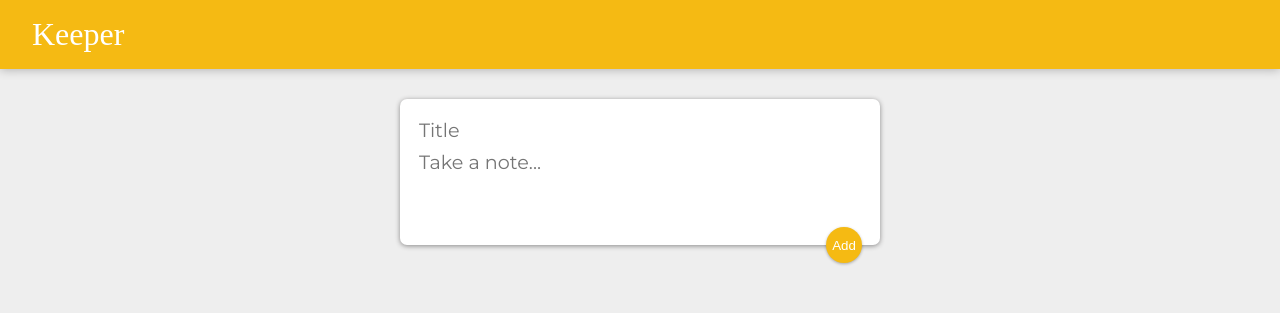
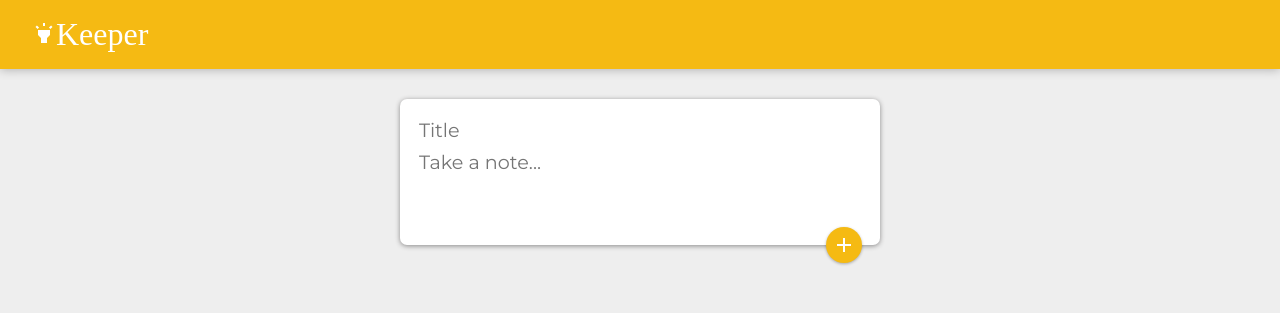
Before and after one commit to boundy99/Keeper, a React (Create React App) app in the folder my-app/: page / in a window 1280 px wide. Shown: the top 313 px of the page. Built offline with nearby package versions, Linux system fonts and the light colour scheme; a web font is replaced by a local one.

Commit message:
Material UI

```diff
--- a/my-app/src/components/CreateArea.jsx
+++ b/my-app/src/components/CreateArea.jsx
@@ -1,5 +1,7 @@
 import React, {useState} from "react";
-
+import AddIcon from '@mui/icons-material/Add';
+import Fab from '@mui/material/Fab';
+import Zoom from '@mui/material/Zoom';
 function CreateArea(props) {
 
   const[post, setPost] = useState({
@@ -31,7 +33,9 @@ function CreateArea(props) {
       <form className="create-note">
         <input onChange={handleChange} name="title" placeholder="Title" value={post.tile}/>
         <textarea onChange={handleChange} name="content" placeholder="Take a note..." rows="3" value={post.content}/>
-        <button onClick={submitChange}>Add</button>
+        <Zoom in={true}>
+          <Fab onClick={submitChange}><AddIcon/></Fab>
+        </Zoom>
       </form>
     </div>
   );
--- a/my-app/src/components/Header.jsx
+++ b/my-app/src/components/Header.jsx
@@ -1,7 +1,8 @@
 import React from 'react'
+import HighlightIcon from '@mui/icons-material/Highlight';
 
 export default function Heading() {
   return (
-    <header><h1>Keeper</h1></header>
+    <header><h1><HighlightIcon />Keeper</h1></header>
   )
 }
```
